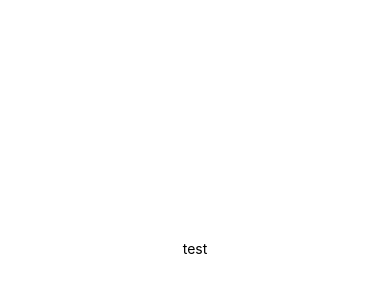
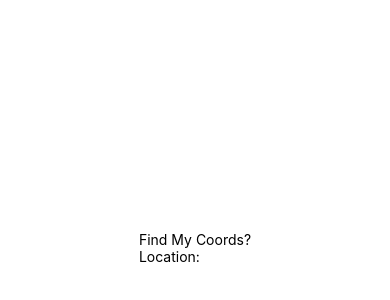
Before and after one commit to dmitrytorba/geogeist-react-native, a React Native app: screen / in a window 390 px wide. Shown: the part 174-474 px from the top of the page. Built offline with nearby package versions, Linux system fonts and the light colour scheme.

Commit message:
geolocation auth

```diff
--- a/App.js
+++ b/App.js
@@ -1,13 +1,12 @@
-import React from 'react';
-import { StyleSheet, Text, View } from 'react-native';
-
-export default function App() {
-  return (
-    <View style={styles.container}>
-      <Text>test</Text>
-    </View>
-  );
-}
+import React, { Component } from "react";
+import {
+  Platform,
+  StyleSheet,
+  Text,
+  View,
+  Alert,
+  TouchableOpacity
+} from "react-native";
 
 const styles = StyleSheet.create({
   container: {
@@ -17,3 +16,32 @@ const styles = StyleSheet.create({
     justifyContent: 'center',
   },
 });
+
+export default class App extends Component {
+  state = {
+    location: null
+  };
+
+  findCoordinates = () => {
+    navigator.geolocation.getCurrentPosition(
+      position => {
+        const location = JSON.stringify(position);
+
+        this.setState({ location });
+      },
+      error => Alert.alert(error.message),
+      { enableHighAccuracy: true, timeout: 20000, maximumAge: 1000 }
+    );
+  };
+
+  render() {
+    return (
+      <View style={styles.container}>
+        <TouchableOpacity onPress={this.findCoordinates}>
+          <Text style={styles.welcome}>Find My Coords?</Text>
+          <Text>Location: {this.state.location}</Text>
+        </TouchableOpacity>
+      </View>
+    );
+  }
+}
```
